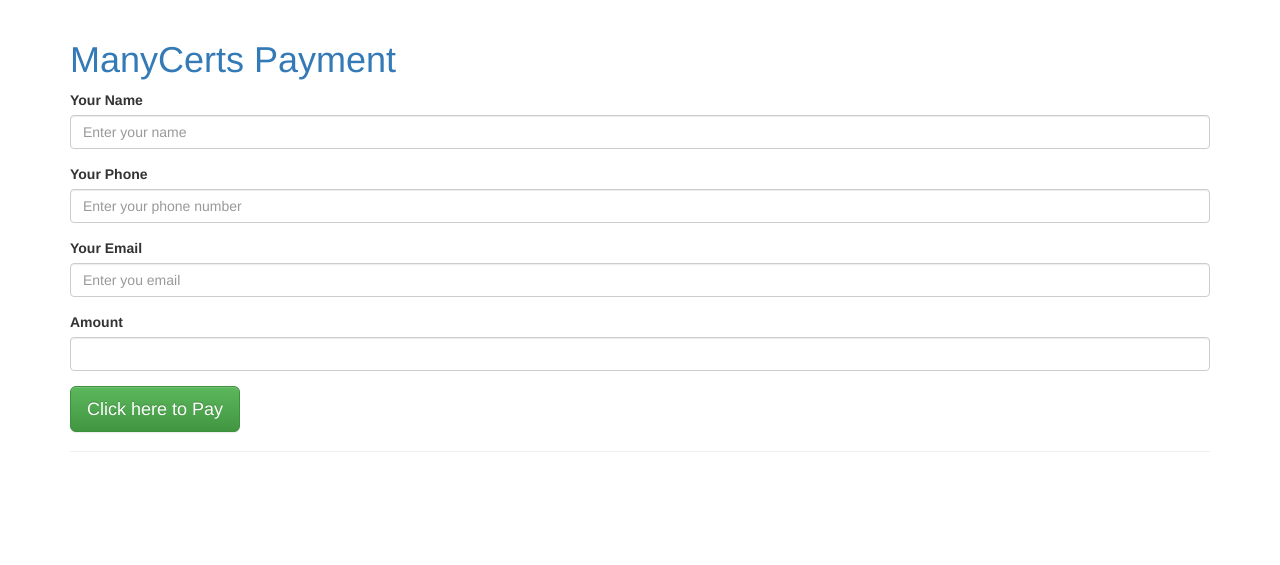
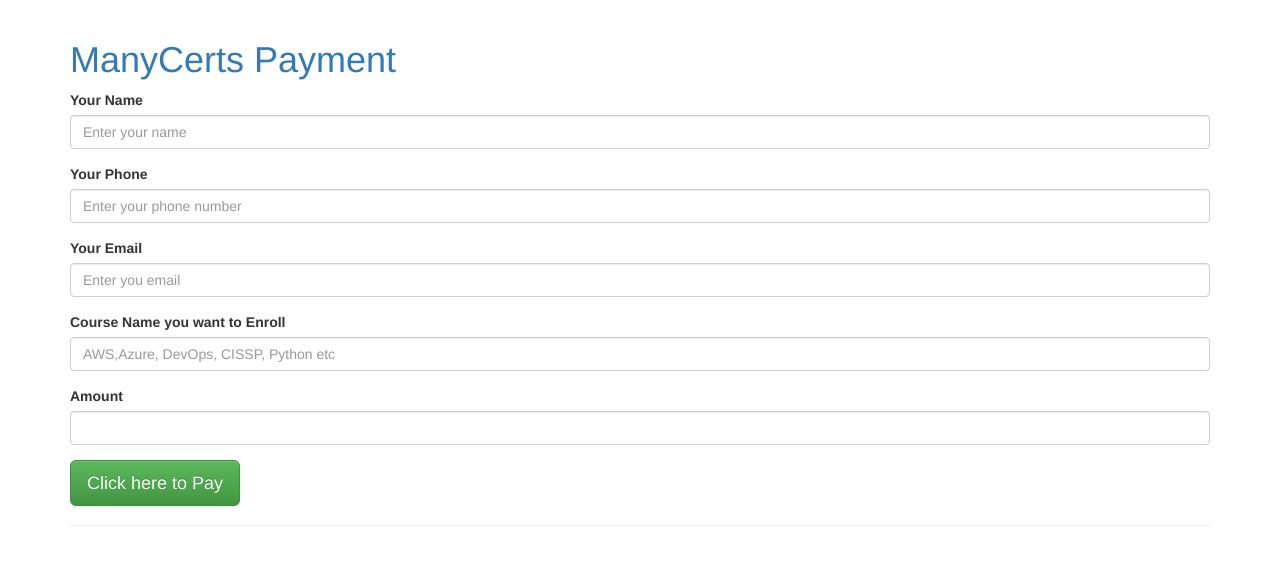
Before and after one commit to kumarself10/manycerts, a PHP site: page / in a window 1280 px wide. Shown: the top 565 px of the page. Run offline with PHP 8.4, Linux system fonts and the light colour scheme; data that the repository does not hold is empty.

Commit message:
Add files via upload

```diff
--- a/index.php
+++ b/index.php
@@ -36,6 +36,10 @@
 			<input type="email" class="form-control" name="email" placeholder="Enter you email">
 			</div>
 			<div class="form-group">
+			<label>Course Name you want to Enroll</label>
+			<input type="text" class="form-control" name="Course Name" placeholder="AWS,Azure, DevOps, CISSP, Python etc">
+			</div>
+			<div class="form-group">
 			<label>Amount</label>
 			<input type="text" class="form-control" name="amount" Value="">
 			</div>
--- a/pay.php
+++ b/pay.php
@@ -4,7 +4,7 @@ $amount = $_POST["amount"];
 $name = $_POST["name"];
 $phone = $_POST["phone"];
 $email = $_POST["email"];
-include 'src/instamojo.php';
+include 'instamojo.php';
 $api = new Instamojo\Instamojo('6dcdc7a627a360c9483f6d01f91d9c8a', '74161df4b28ba8583eb37942d1b0ce89','https://www.instamojo.com/api/1.1/');
 try {
     $response = $api->paymentRequestCreate(array(
```
